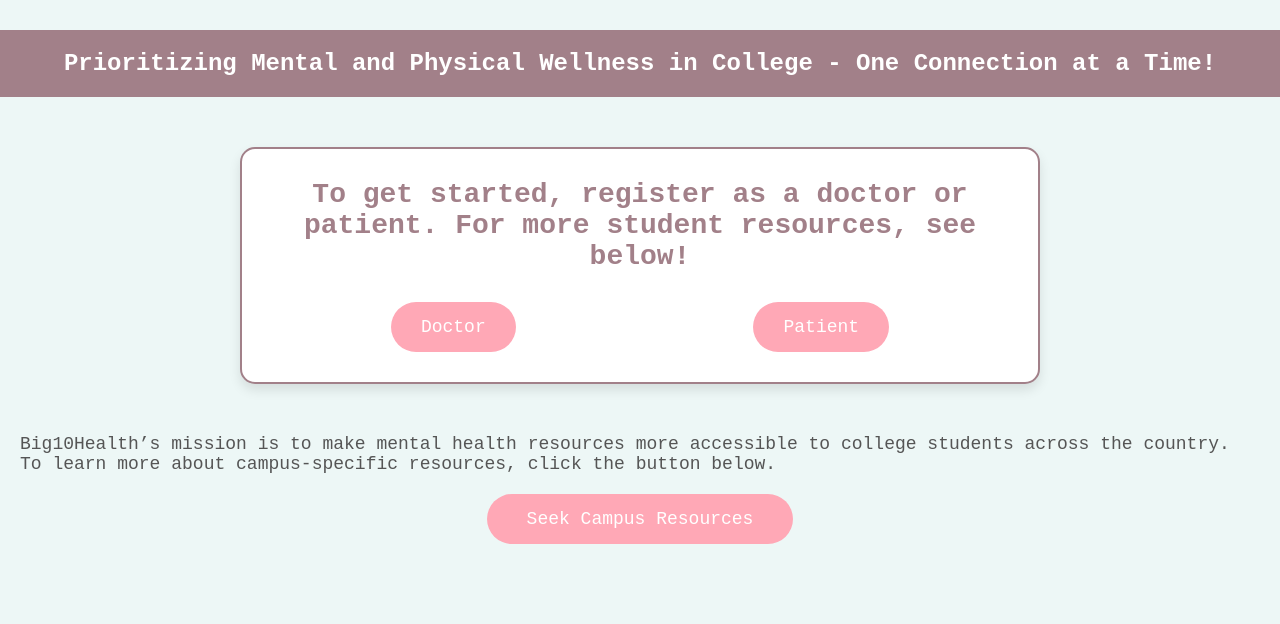
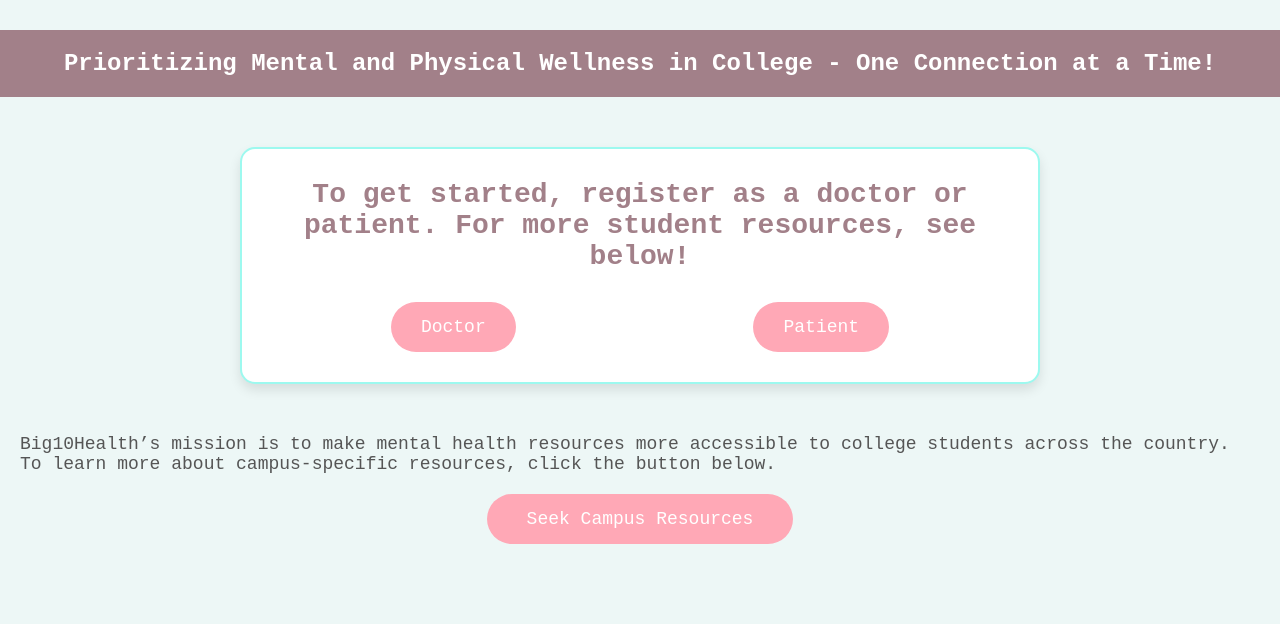
Before and after one commit to zkaiser3/Code-ADA-2024, a Flask app: page / in a window 1280 px wide. Shown: the part 84-708 px from the top of the page. Run offline with Flask 3, Linux system fonts and the light colour scheme.

Commit message:
style changes

```diff
--- a/templates/index.html
+++ b/templates/index.html
@@ -82,7 +82,7 @@
             background-color: #FFF; /* White background for contrast */
             box-shadow: 0 6px 12px rgba(0, 0, 0, 0.1); /* Soft shadow */
             border-radius: 15px;
-            border: 2px solid #A28089; /* Muted rose border */
+            border: 2px solid #9DF9EF; /* Muted rose border */
             text-align: center;
         }
 
```
